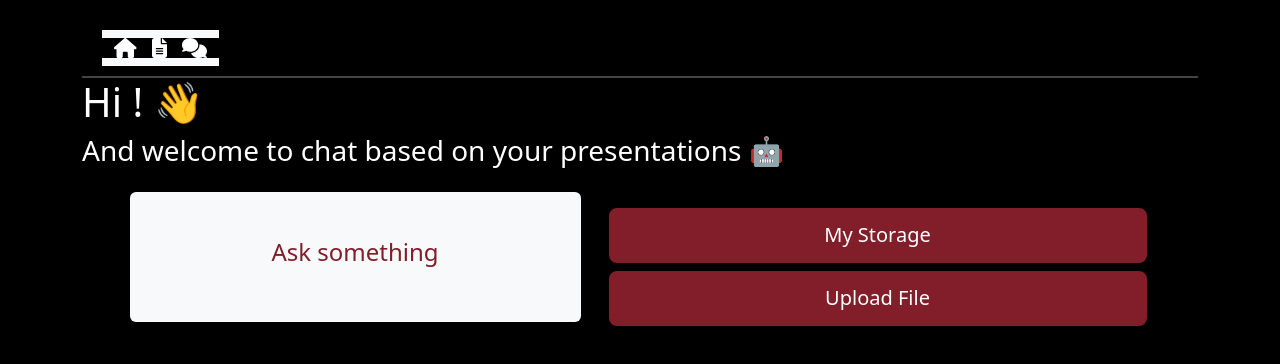
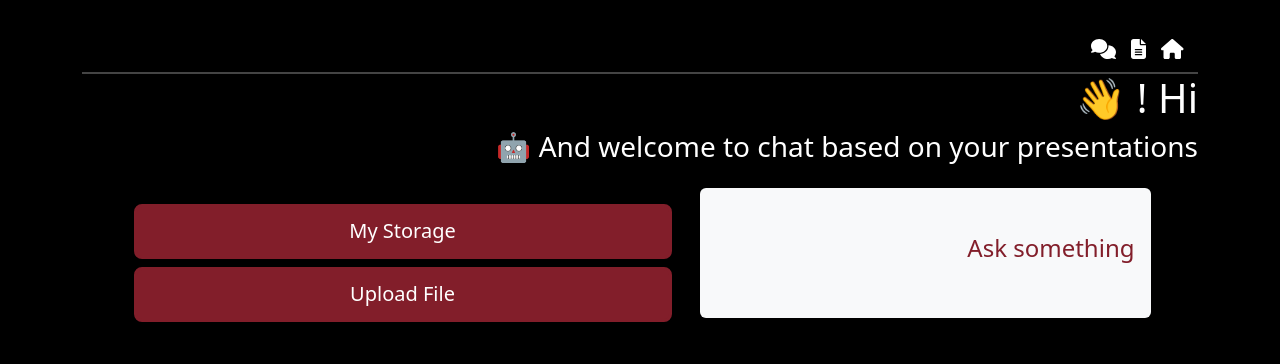
Before and after one commit to chanaSlumianski/chat, a React (Create React App) app: page /home in a window 1280 px wide. Shown: the top 364 px of the page. Built offline with nearby package versions, Linux system fonts and the light colour scheme.

Commit message:
chat answers

```diff
--- a/src/components/Chat.css
+++ b/src/components/Chat.css
@@ -1,3 +1,7 @@
+*{
+    direction: rtl;
+    text-align: right;
+}
 h1{
     color: white !important;
 }
--- /dev/null
+++ b/src/components/Discussion.css
@@ -0,0 +1,20 @@
+*{
+    direction: rtl;
+    text-align: right;
+}
+:root {
+    --msg__bubble__fontSize: 16px !important;
+    --msg__bubble__color: white !important;
+    --msg__time__fontSize: 15px !important;
+    --msg__time__color: white !important;
+    --msg-input__textarea__fontSize: 16px !important;
+    --msg-input__textarea__color: black !important;
+    --msg-input__textarea__width: 100% ;
+    --msg__author__fontSize: 16px !important;
+    --msg__author__color: white !important;
+    --msg__avatar__fontSize: 15px !important;
+
+}
+.icons-header{
+    border-bottom: 2px solid #444;
+}
--- a/src/components/Discussion.js
+++ b/src/components/Discussion.js
@@ -1,15 +1,16 @@
 import React from 'react';
 import { Container } from 'react-bootstrap';
-// import './Discussion.css';
+import './Discussion.css';
 import Message from './Message';
 import Navigation from './Navigation';
 
 function Discussion() {
   return (
     <Container>
-      <Navigation></Navigation>
-      <h1>Ofer Docs Assistant</h1>
-      <h4>Hi! 👏 I'm here to help you, Let's start! 🎉🎉</h4>
+         <header className="icons-header">
+      <Navigation/>
+    </header>
+      <h4>שלום! 👏 אני פה כדי לעזור לך, בא נתחיל 🎉🎉</h4>
       <Message></Message>
     </Container>
   );
--- a/src/components/Home.css
+++ b/src/components/Home.css
@@ -1,3 +1,8 @@
+*{
+  direction: rtl;
+  text-align: right;
+}
+
 body {
   background-color: #000;
   color: #821e2a;
@@ -50,11 +55,12 @@ div{
 
 .icons-header {
     display: flex;
-    justify-content: flex-start;
+    flex-direction: row;
+    justify-content: space-between;
     align-items: center;
     gap: 15px;
     background-color: #000;
-    padding: 10px 20px;
+    padding: 3px;
     border-bottom: 2px solid #444;
   }
 
--- a/src/components/Login.css
+++ b/src/components/Login.css
@@ -1,3 +1,7 @@
+*{
+  direction: rtl;
+  text-align: right;
+}
 
 .login-wrapper {
     display: flex;
--- a/src/components/Message.css
+++ b/src/components/Message.css
@@ -1,3 +1,8 @@
+*{
+    direction: rtl;
+    text-align: right;
+}
+
 body, html {
     margin: 0;
     padding: 0;
@@ -9,31 +14,53 @@ body, html {
     height: 100%;
 }
 
+:root {
+    --msg__bubble__fontSize: 20px;
+}
+
+.pn-msg-list-scroller{
+    font-size: 20px;
+}
+
 #chat-container {
-    display: flex;
-    flex-direction: column;
-    height: 100%;
+    /* display: flex; */
+    /* flex-direction: column; */
+    /* height: 100%; */
     padding-bottom: 50px;
 }
 
 #message-list {
     flex: 1;
-    overflow-y: auto !important;
     display: flex;
     flex-direction: column-reverse;
+    overflow-y: auto;
     padding: 10px;
-    border: 1px solid #ccc;
+    /* border: 1px solid #ccc; */
+    max-height: 100%;
+
 }
-
+.pn-msg-list.pn-msg-list--light{
+    background-color: white !important;
+    color: black !important;;
+}
+/*
 #message-input {
     position: fixed;
     bottom: 0;
     left: 0;
     padding: 10px;
-    border-top: 1px solid #ccc;
+    display: flex;
+    flex-wrap: wrap;
+} */
+/* #message-input div:first-child{
     width: 100%;
+    margin-left: 10%;
 }
-
+ */
+/* div.pn-msg-input.pn-msg-input--light{
+    width: 150vh !important;
+    margin-left: 27vh !important;
+} */
 
 /* #chat-container {
     display: flex;
@@ -67,11 +94,30 @@ body, html {
 .pn-msg__avatar{
     background-color: #821E2A !important;
 }
+.pn-msg__author{
+    margin-right: 7px;
+}
 
 .send-button {
     background: none;
     border: none;
     cursor: pointer;
-    margin-left: 10px;
+    /* margin-left: 10px; */
     color: white !important;
+
 }
+
+#message-list .pn-msg-list.pn-msg-list--light{
+    background-color: white !important;
+    font-size: 0.5em;
+}
+.pn-msg-input__wrapper{
+    width: 100%;
+}
+#message-input{
+    /* border: red solid 1px ; */
+    display: flex;
+    flex-direction: row;
+    /* justify-content: end; */
+    /* align-items: center; */
+}
--- a/src/components/Navigation.css
+++ b/src/components/Navigation.css
@@ -1,3 +1,8 @@
+*{
+    direction: rtl;
+    text-align: right;
+}
+
 .icon-container {
     background-color: black;
     display: flex;
@@ -12,3 +17,14 @@
     transition: filter 0.3s ease;
     background-color: black !important;
 }
+.navbar{
+    display: flex;
+    flex-direction: row;
+    justify-content: space-between;
+    background-color: aqua;
+    margin-bottom: -3px;
+}
+
+.navbar.navbar-expand-lg.navbar-light.bg-light{
+    background-color: black !important;
+}
--- a/src/components/Navigation.js
+++ b/src/components/Navigation.js
@@ -9,7 +9,7 @@ function Navigation() {
   const { user, logout } = useAuth();
 
   return (
-    <div className='try'>
+    <div className="navbar">
       <Navbar bg="light" expand="lg" >
         <Container>
             <Nav className="icon-container">
```
Also changed, not shown: src/components/Message.js (+237 -15 lines).
